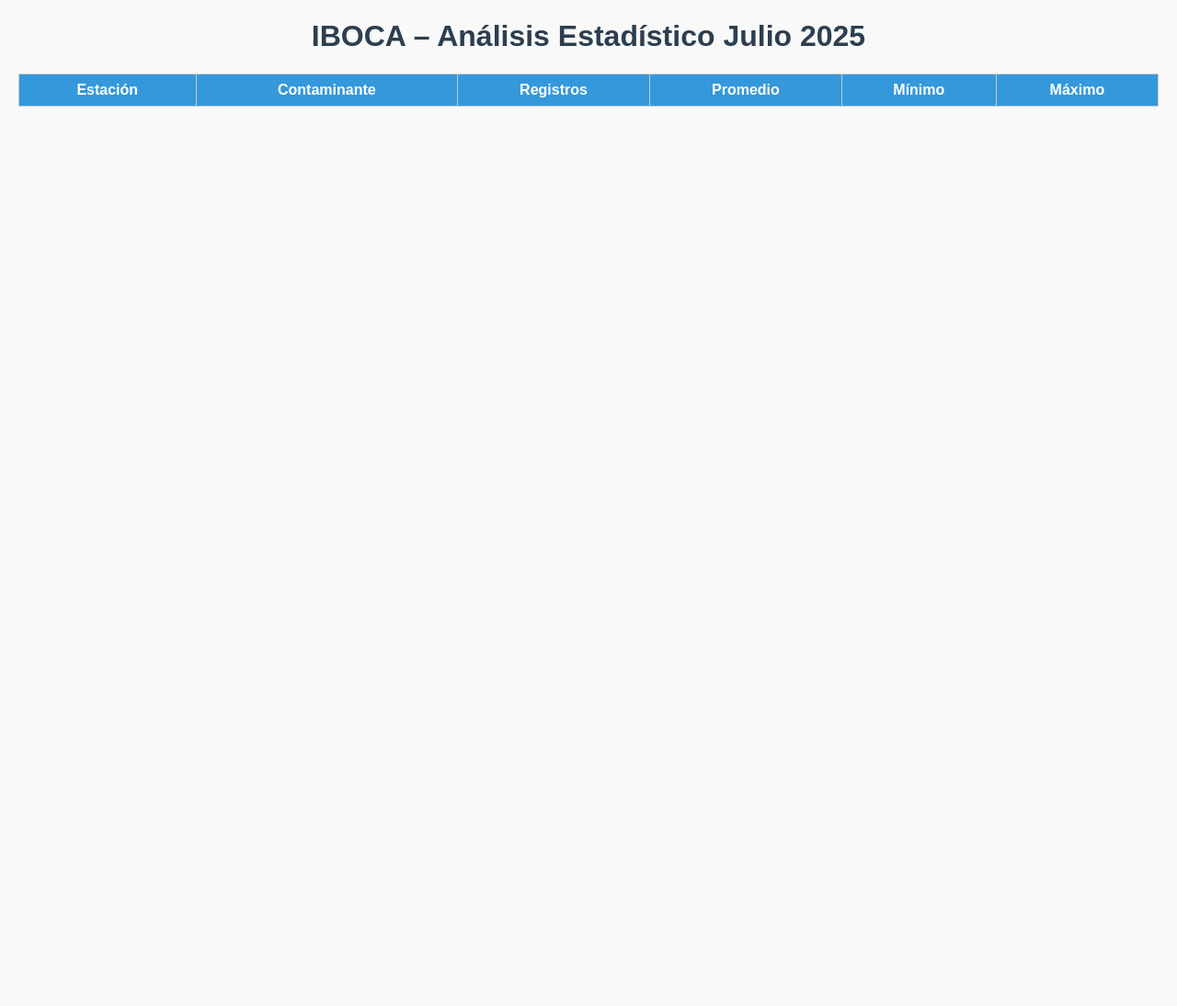
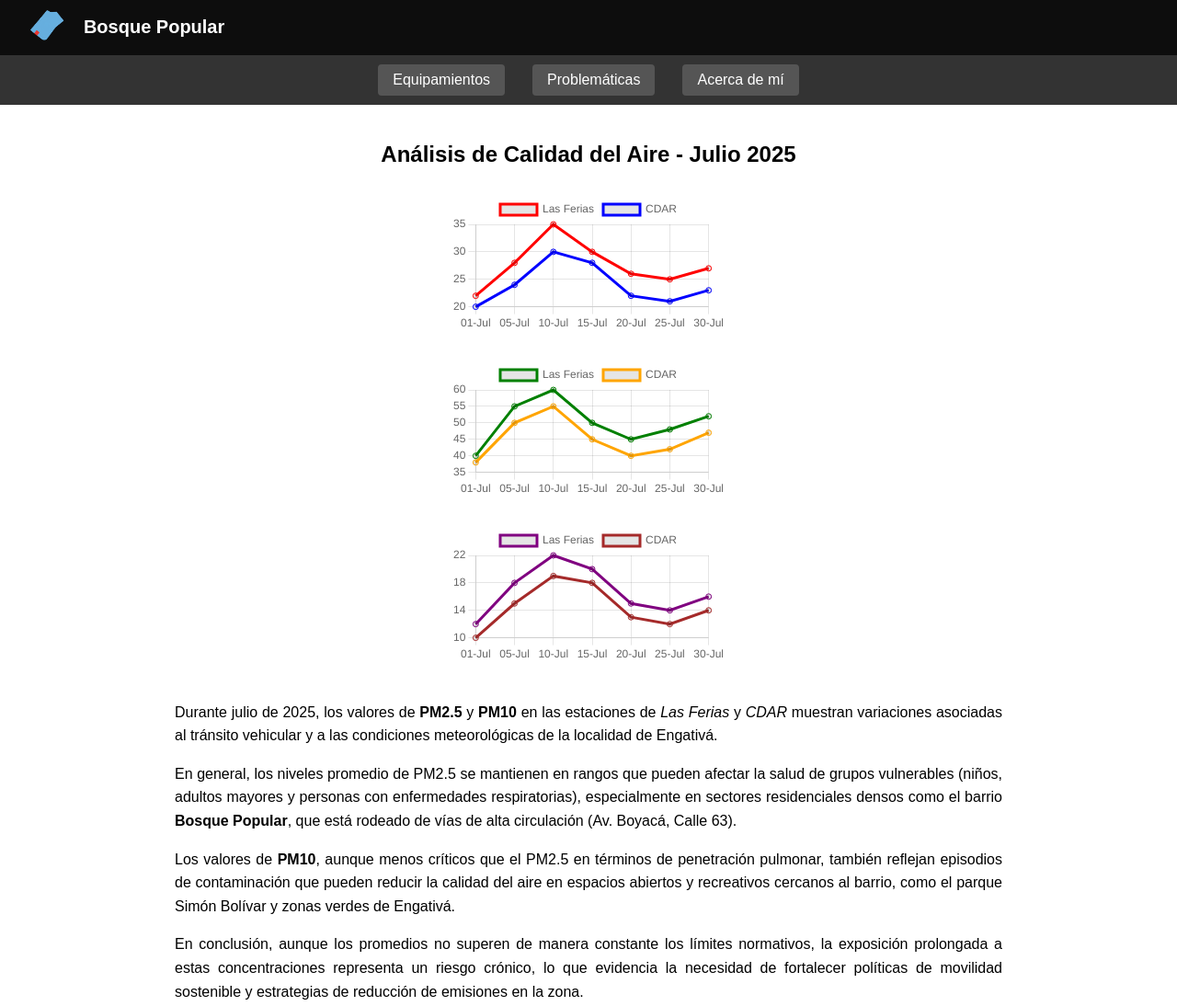
Before and after one commit to LauraCortesS/ProyectoBarrio, a plain HTML site: page docs/calidadaire.html in a window 1280 px wide. Shown: the whole page at 92% size. Before the commit the page ends 800 px from the top, so only its background shows below. Drawn offline with nearby package versions, Linux system fonts and the light colour scheme; no server answers.

Commit message:
ajuste texto calidadaire.html

```diff
--- a/docs/calidadaire.html
+++ b/docs/calidadaire.html
@@ -1,157 +1,217 @@
 <!DOCTYPE html>
 <html lang="es">
 <head>
-  <meta charset="UTF-8">
-  <title>IBOCA Julio 2025 – Análisis Automático</title>
-  <script src="https://cdn.jsdelivr.net/npm/xlsx@0.18.5/dist/xlsx.full.min.js"></script>
-  <script src="https://cdn.jsdelivr.net/npm/chart.js"></script>
-  <style>
-    body { font-family: Arial, sans-serif; margin: 20px; background: #f9f9f9; }
-    h1 { color: #2c3e50; text-align: center; }
-    table { border-collapse: collapse; width: 100%; margin-top: 20px; background: #fff; }
-    th, td { border: 1px solid #ccc; padding: 8px; text-align: center; }
-    th { background: #3498db; color: white; }
-    canvas { margin: 30px 0; max-width: 700px; display: block; margin-left: auto; margin-right: auto; }
-    .card { background: white; padding: 20px; margin: 20px 0; border-radius: 10px; box-shadow: 0 2px 6px rgba(0,0,0,0.1); }
-  </style>
+    <meta charset="UTF-8">
+    <meta name="viewport" content="width=device-width, initial-scale=1.0">
+    <title>Calidad del Aire - Análisis Estadístico</title>
+    <script src="https://cdn.jsdelivr.net/npm/chart.js"></script>
+    <style>
+        body {
+            margin: 0;
+            font-family: Arial, sans-serif;
+        }
+
+        header {
+            display: flex;
+            align-items: center;
+            background-color: #0D0D0D;
+            color: white;
+            padding: 5px 30px;
+        }
+
+        .logo-container {
+            display: flex;
+            align-items: center;
+        }
+
+        header img {
+            height: 35px;
+        }
+
+        h1 {
+            font-size: 20px;
+            margin-left: 20px;
+        }
+
+        .filters-bar {
+            background-color: #333333;
+            display: flex;
+            justify-content: center;
+            padding: 10px 0;
+        }
+
+        .filter {
+            margin: 0 15px;
+            position: relative;
+        }
+
+        .dropbtn {
+            background-color: #555555;
+            color: white;
+            padding: 8px 16px;
+            font-size: 16px;
+            border: none;
+            border-radius: 4px;
+            cursor: pointer;
+        }
+
+        .dropbtn:hover {
+            background-color: #777777;
+        }
+
+        .dropdown-content {
+            display: none;
+            position: absolute;
+            background-color: #f9f9f9;
+            min-width: 160px;
+            box-shadow: 0px 8px 16px rgba(0,0,0,0.2);
+            border-radius: 4px;
+            z-index: 1;
+        }
+
+        .dropdown-content a {
+            color: black;
+            padding: 10px 14px;
+            text-decoration: none;
+            display: block;
+        }
+
+        .dropdown-content a:hover {
+            background-color: #ddd;
+        }
+
+        .filter:hover .dropdown-content {
+            display: block;
+        }
+
+        main {
+            padding: 20px;
+        }
+
+        canvas {
+            margin: 30px auto;
+            display: block;
+            max-width: 800px;
+        }
+
+        .conclusion {
+            max-width: 900px;
+            margin: 40px auto;
+            font-size: 16px;
+            line-height: 1.6;
+            text-align: justify;
+        }
+    </style>
 </head>
 <body>
-  <h1>IBOCA – Análisis Estadístico Julio 2025</h1>
-  <div id="analisis"></div>
-  <div id="graficos"></div>
 
-  <script>
-    // ==============================
-    // Archivos esperados en el repositorio
-    // ==============================
-    const archivos = [
-      "reporteIboca O3.xls",
-      "reporteIboca PM10.xls",
-      "reporteIboca PM2.5.xls"
-    ];
+    <!-- Encabezado -->
+    <header>
+        <div class="logo-container">
+            <a href="index.html">
+                <img src="imagenes/mapa.png" alt="Logo">
+            </a>
+        </div>
+        <h1>
+            <a href="index.html" style="text-decoration: none; color: white;">
+                Bosque Popular
+            </a>
+        </h1>
+    </header>
 
-    // Construir URL base del repositorio (ajusta TU_USUARIO y TU_REPO)
-    const baseURL = "https://TU_USUARIO.github.io/TU_REPO/";
+    <!-- Barra de Filtros -->
+    <div class="filters-bar">
+        <div class="filter">
+            <button class="dropbtn">Equipamientos</button>
+            <div class="dropdown-content">
+                <a href="parques.html">Parques</a>
+                <a href="movilidad.html">Movilidad</a>
+                <a href="vias.html">Vías</a>
+            </div>
+        </div>
 
-    async function cargarArchivos() {
-      const datasets = {};
-      for (const archivo of archivos) {
-        const url = baseURL + archivo;
-        try {
-          const response = await fetch(url);
-          if (!response.ok) throw new Error("No se pudo cargar " + archivo);
-          const data = await response.arrayBuffer();
-          const workbook = XLSX.read(data, { type: "array" });
-          const sheetName = workbook.SheetNames[0];
-          const sheet = workbook.Sheets[sheetName];
-          const json = XLSX.utils.sheet_to_json(sheet, { defval: null });
+        <div class="filter">
+            <button class="dropbtn">Problemáticas</button>
+            <div class="dropdown-content">
+                <a href="calidadaire.html">Calidad del aire</a>
+            </div>
+        </div>
 
-          // Estación = nombre del archivo sin extensión
-          const estacion = archivo.replace(/\.(xls|xlsx)$/i, "");
+        <div class="filter">
+            <button class="dropbtn">Acerca de mí</button>
+            <div class="dropdown-content">
+                <a href="descripcion.html">Descripción</a>
+                <a href="ubicacion.html">Ubicación</a>
+                <a href="catastro3d.html">Catastro 3D</a>
+            </div>
+        </div>
+    </div>
 
-          datasets[estacion] = {};
-          json.forEach(row => {
-            const fecha = row["Fecha"] || row["FECHA"];
-            for (const key in row) {
-              if (key.toUpperCase().includes("O3") || key.toUpperCase().includes("PM10") || key.toUpperCase().includes("PM2.5")) {
-                if (!datasets[estacion][key]) {
-                  datasets[estacion][key] = { type: "FeatureCollection", features: [] };
-                }
-                if (row[key] != null && row[key] !== "") {
-                  datasets[estacion][key].features.push({
-                    properties: { fecha: fecha, valor: parseFloat(row[key]) }
-                  });
-                }
-              }
-            }
-          });
-        } catch (err) {
-          console.error("Error al cargar archivo:", archivo, err);
-        }
-      }
-      generarAnalisis(datasets);
-    }
+    <main>
+        <h2 style="text-align:center;">Análisis de Calidad del Aire - Julio 2025</h2>
 
-    // ==============================
-    // Funciones estadísticas
-    // ==============================
-    function analizarDatos(data, estacion, contaminante) {
-      if (!data.features) return null;
-      const valores = data.features.map(f => f.properties.valor).filter(v => !isNaN(v));
-      if (!valores.length) return null;
-      const sum = valores.reduce((a, b) => a + b, 0);
-      const mean = sum / valores.length;
-      return {
-        estacion, contaminante,
-        count: valores.length,
-        min: Math.min(...valores).toFixed(2),
-        max: Math.max(...valores).toFixed(2),
-        mean: mean.toFixed(2),
-        fechas: data.features.map(f => f.properties.fecha),
-        valores
-      };
-    }
+        <canvas id="graficoPM25"></canvas>
+        <canvas id="graficoPM10"></canvas>
+        <canvas id="graficoO3"></canvas>
 
-    function generarAnalisis(datasets) {
-      let html = `<table>
-        <tr><th>Estación</th><th>Contaminante</th><th>Registros</th><th>Promedio</th><th>Mínimo</th><th>Máximo</th></tr>`;
-      const resultados = [];
+        <div class="conclusion">
+            <p>
+                Durante julio de 2025, los valores de <b>PM2.5</b> y <b>PM10</b> en las estaciones de
+                <i>Las Ferias</i> y <i>CDAR</i> muestran variaciones asociadas al tránsito vehicular y a
+                las condiciones meteorológicas de la localidad de Engativá.
+            </p>
+            <p>
+                En general, los niveles promedio de PM2.5 se mantienen en rangos que pueden afectar la salud
+                de grupos vulnerables (niños, adultos mayores y personas con enfermedades respiratorias),
+                especialmente en sectores residenciales densos como el barrio <b>Bosque Popular</b>, que
+                está rodeado de vías de alta circulación (Av. Boyacá, Calle 63).
+            </p>
+            <p>
+                Los valores de <b>PM10</b>, aunque menos críticos que el PM2.5 en términos de penetración
+                pulmonar, también reflejan episodios de contaminación que pueden reducir la calidad del aire
+                en espacios abiertos y recreativos cercanos al barrio, como el parque Simón Bolívar y zonas
+                verdes de Engativá.
+            </p>
+            <p>
+                En conclusión, aunque los promedios no superen de manera constante los límites normativos,
+                la exposición prolongada a estas concentraciones representa un riesgo crónico, lo que
+                evidencia la necesidad de fortalecer políticas de movilidad sostenible y estrategias de
+                reducción de emisiones en la zona.
+            </p>
+        </div>
+    </main>
 
-      for (const estacion in datasets) {
-        for (const contaminante in datasets[estacion]) {
-          const res = analizarDatos(datasets[estacion][contaminante], estacion, contaminante);
-          if (res) {
-            resultados.push(res);
-            html += `<tr>
-              <td>${res.estacion}</td>
-              <td>${res.contaminante}</td>
-              <td>${res.count}</td>
-              <td>${res.mean}</td>
-              <td>${res.min}</td>
-              <td>${res.max}</td>
-            </tr>`;
-          }
-        }
-      }
-      html += `</table>`;
-      document.getElementById("analisis").innerHTML = html;
+    <script>
+        // JSON ficticios para 6 combinaciones (PM2.5, PM10, O3 en Las Ferias y CDAR)
+        const dataPM25 = {
+            labels: ["01-Jul", "05-Jul", "10-Jul", "15-Jul", "20-Jul", "25-Jul", "30-Jul"],
+            datasets: [
+                { label: "Las Ferias", data: [22, 28, 35, 30, 26, 25, 27], borderColor: "red", fill: false },
+                { label: "CDAR", data: [20, 24, 30, 28, 22, 21, 23], borderColor: "blue", fill: false }
+            ]
+        };
 
-      generarGraficos(resultados);
-    }
+        const dataPM10 = {
+            labels: ["01-Jul", "05-Jul", "10-Jul", "15-Jul", "20-Jul", "25-Jul", "30-Jul"],
+            datasets: [
+                { label: "Las Ferias", data: [40, 55, 60, 50, 45, 48, 52], borderColor: "green", fill: false },
+                { label: "CDAR", data: [38, 50, 55, 45, 40, 42, 47], borderColor: "orange", fill: false }
+            ]
+        };
 
-    function generarGraficos(resultados) {
-      document.getElementById("graficos").innerHTML = ""; // limpiar
-      resultados.forEach(res => {
-        const card = document.createElement("div");
-        card.className = "card";
-        card.innerHTML = `<h3>${res.contaminante} — ${res.estacion}</h3><canvas></canvas>`;
-        document.getElementById("graficos").appendChild(card);
-        const ctx = card.querySelector("canvas").getContext("2d");
-        new Chart(ctx, {
-          type: "line",
-          data: {
-            labels: res.fechas,
-            datasets: [{
-              label: res.contaminante,
-              data: res.valores,
-              borderColor: "rgba(52, 152, 219, 0.8)",
-              fill: false
-            }]
-          },
-          options: {
-            scales: {
-              x: { title: { display: true, text: "Fecha" } },
-              y: { title: { display: true, text: "Valor" } }
-            }
-          }
-        });
-      });
-    }
+        const dataO3 = {
+            labels: ["01-Jul", "05-Jul", "10-Jul", "15-Jul", "20-Jul", "25-Jul", "30-Jul"],
+            datasets: [
+                { label: "Las Ferias", data: [12, 18, 22, 20, 15, 14, 16], borderColor: "purple", fill: false },
+                { label: "CDAR", data: [10, 15, 19, 18, 13, 12, 14], borderColor: "brown", fill: false }
+            ]
+        };
 
-    // ==============================
-    // Ejecutar automáticamente al cargar la página
-    // ==============================
-    cargarArchivos();
-  </script>
+        // Renderizar gráficos
+        new Chart(document.getElementById("graficoPM25"), { type: "line", data: dataPM25 });
+        new Chart(document.getElementById("graficoPM10"), { type: "line", data: dataPM10 });
+        new Chart(document.getElementById("graficoO3"), { type: "line", data: dataO3 });
+    </script>
+
 </body>
 </html>
```
